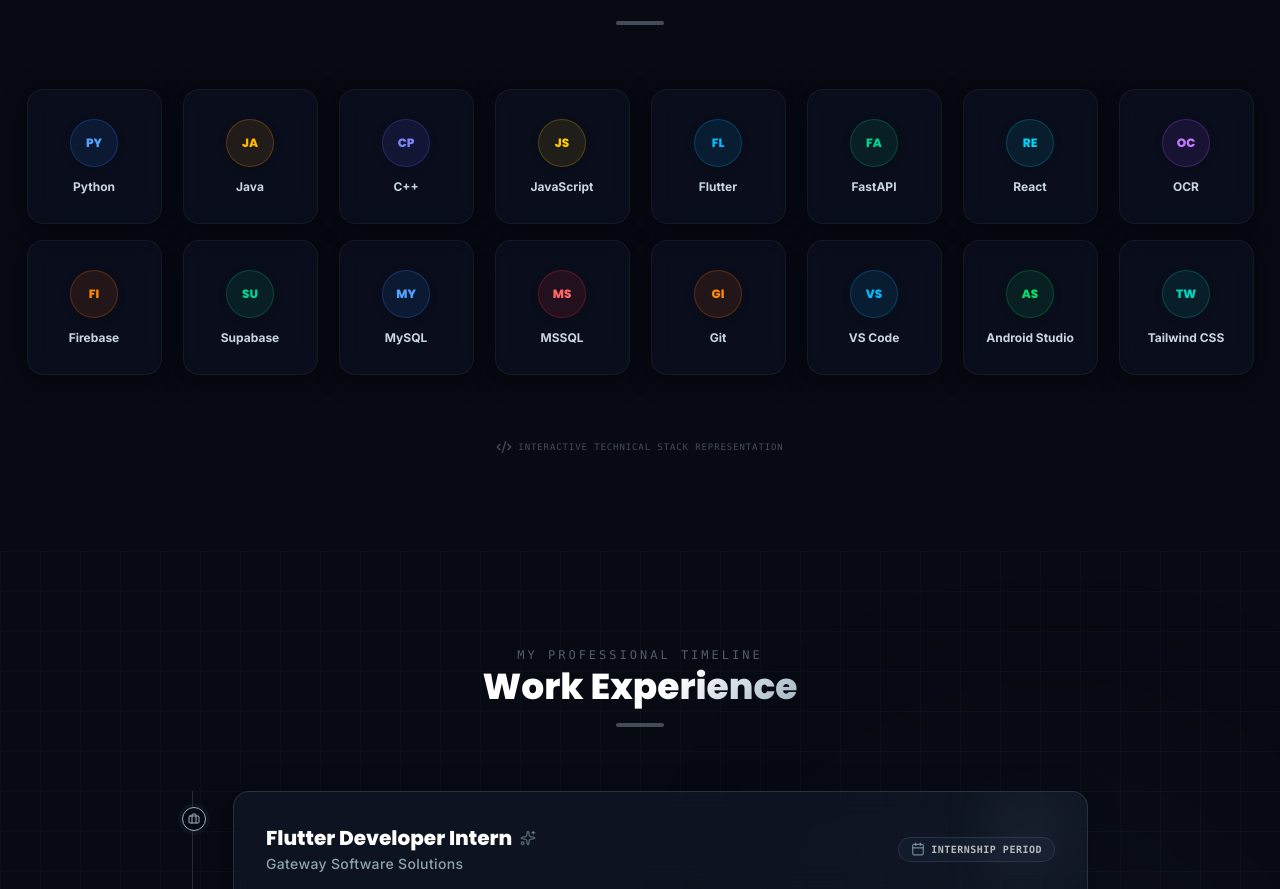
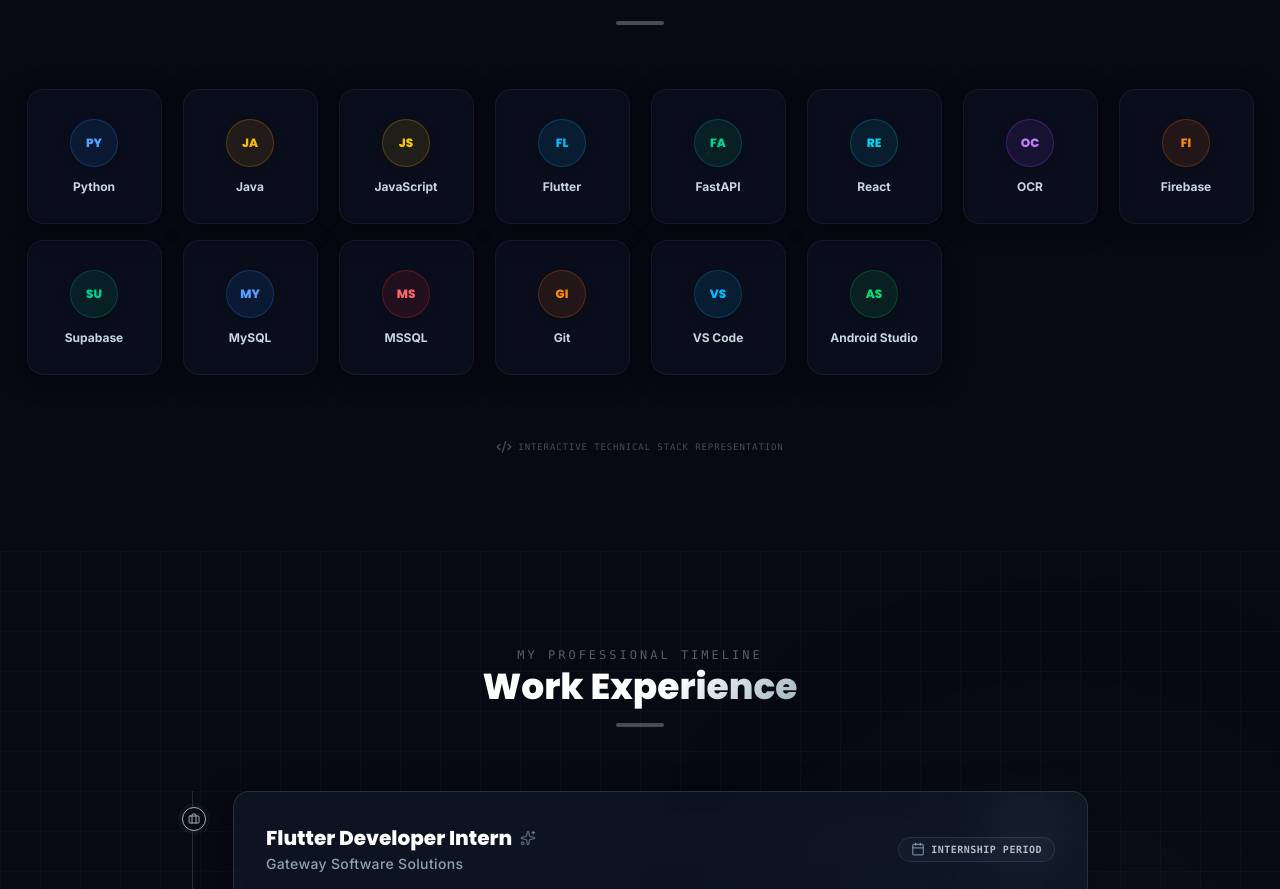
Before and after one commit to rsreji5-lgtm/portfolio, a React (Vite) app: page / in a window 1280 px wide. Shown: the part 2215-3104 px from the top of the page. Built offline with nearby package versions, Linux system fonts and the light colour scheme.

Commit message:
Update Skills.tsx

```diff
--- a/src/components/Skills.tsx
+++ b/src/components/Skills.tsx
@@ -21,12 +21,6 @@
       abbr: 'JA',
       circleBgClass: 'bg-amber-500/10 border border-amber-500/25',
       textClass: 'text-amber-400',
-    },
-    {
-      label: 'C++',
-      abbr: 'CP',
-      circleBgClass: 'bg-indigo-500/10 border border-indigo-500/25',
-      textClass: 'text-indigo-400',
     },
     {
       label: 'JavaScript',
@@ -99,12 +93,6 @@
       abbr: 'AS',
       circleBgClass: 'bg-green-500/10 border border-green-500/25',
       textClass: 'text-green-400',
-    },
-    {
-      label: 'Tailwind CSS',
-      abbr: 'TW',
-      circleBgClass: 'bg-teal-500/10 border border-teal-500/25',
-      textClass: 'text-teal-400',
     },
   ];
 
```
